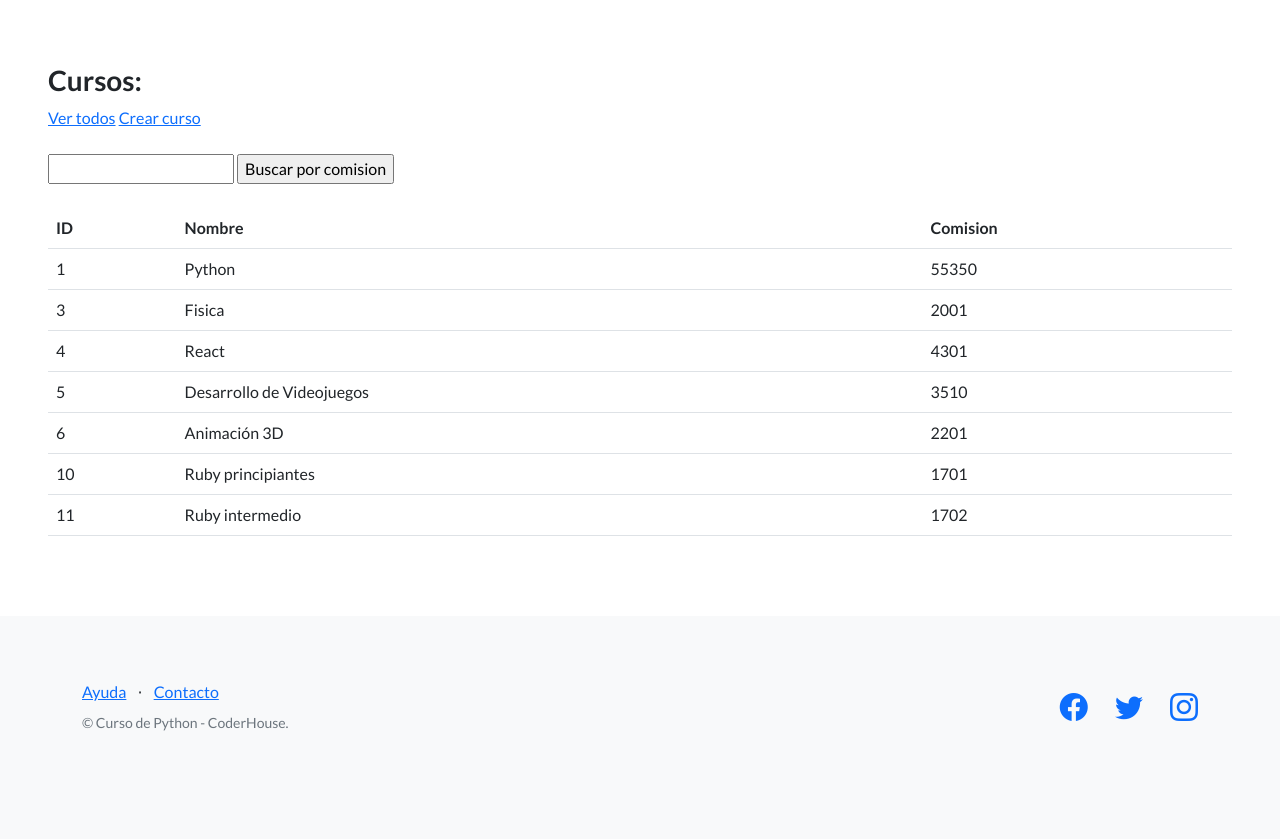
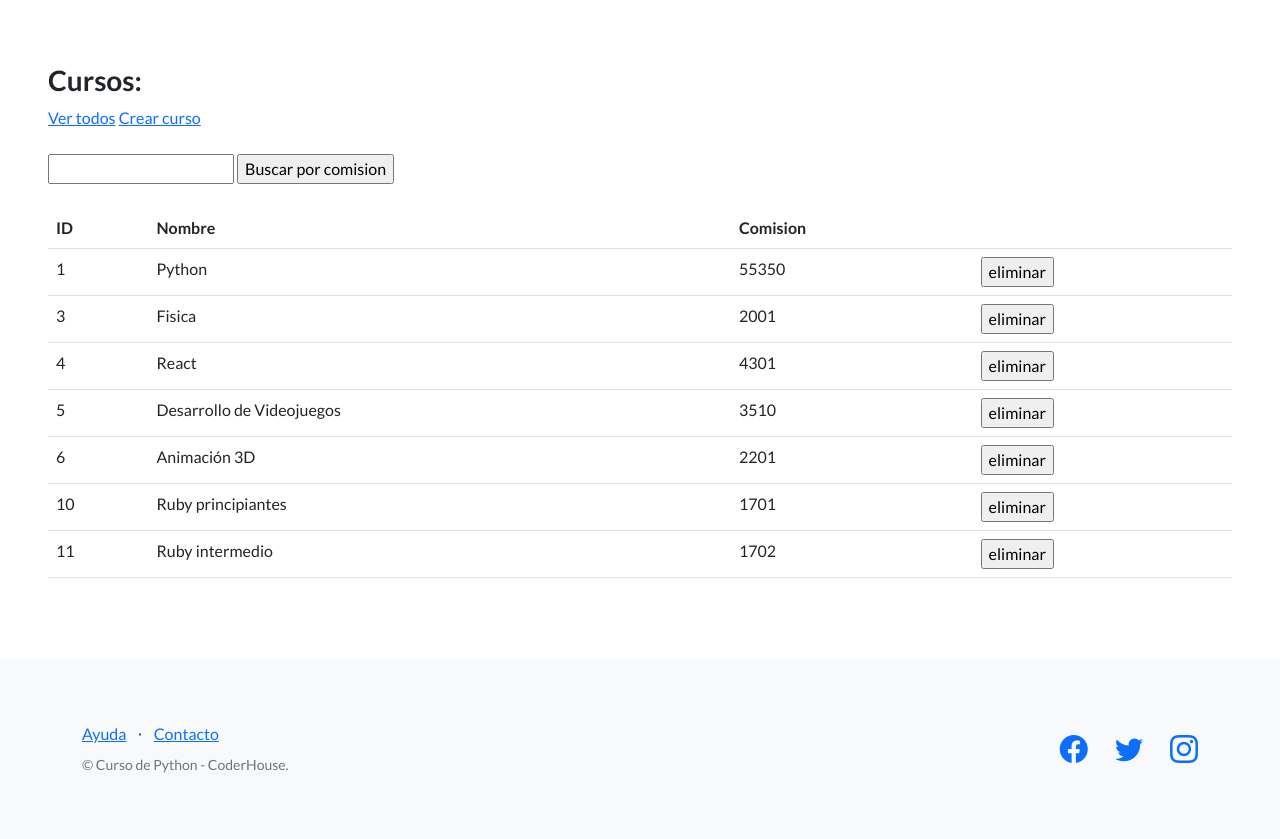
Before and after one commit to pedrorojasg/55350_django, a Django app: page /estudios/cursos/ in a window 1280 px wide. Shown: the part 66-905 px from the top of the page. Before the commit the page ends 797 px from the top, so only its background shows below. Run offline with Django 4.2, Linux system fonts and the light colour scheme; data comes from the database, SQL or seed files in the repository; both versions use the stored data as it was after the commit; some libraries are stand-ins or nearby versions.

Commit message:
Eliminar curso

```diff
--- a/control_estudios/templates/control_estudios/lista_cursos.html
+++ b/control_estudios/templates/control_estudios/lista_cursos.html
@@ -22,12 +22,19 @@ Lista de cursos
       <th>ID</th>
       <th>Nombre</th>
       <th>Comision</th>
+      <th></th>
     </tr>
     {% for curso in cursos %}
     <tr>
       <td>{{ curso.id }}</td>
       <td>{{ curso.nombre }}</td>
       <td>{{ curso.comision }}</td>
+      <td>
+        <form action="{% url 'eliminar_curso' curso.id %}" method="post">
+          {% csrf_token %}
+          <input type="submit" value="eliminar"/>
+        </form>
+      </td>
     </tr>
     {% endfor %}
   </tbody>
--- a/control_estudios/urls.py
+++ b/control_estudios/urls.py
@@ -2,7 +2,7 @@ from django.contrib import admin
 from django.urls import path
 
 from control_estudios.views import (
-    listar_estudiantes, listar_cursos, crear_curso, buscar_cursos
+    listar_estudiantes, listar_cursos, crear_curso, buscar_cursos, eliminar_curso
 )
 
 # Son las URLS especificas de la app
@@ -11,4 +11,5 @@ urlpatterns = [
     path("cursos/", listar_cursos, name="lista_cursos"),
     path("crear-curso/", crear_curso, name="crear_curso"),
     path("buscar-cursos/", buscar_cursos, name="buscar_cursos"),
+    path('eliminar-curso/<int:id>/', eliminar_curso, name="eliminar_curso"),
 ]
--- a/control_estudios/views.py
+++ b/control_estudios/views.py
@@ -103,3 +103,14 @@ def buscar_cursos(request):
             context=contexto,
         )
         return http_response
+
+
+def eliminar_curso(request, id):
+    # obtienes el curso de la base de datos
+    curso = Curso.objects.get(id=id)
+    if request.method == "POST":
+        # borra el curso de la base de datos
+        curso.delete()
+        # redireccionamos a la URL exitosa
+        url_exitosa = reverse('lista_cursos')
+        return redirect(url_exitosa)
```
Also changed, not shown: db.sqlite3.
